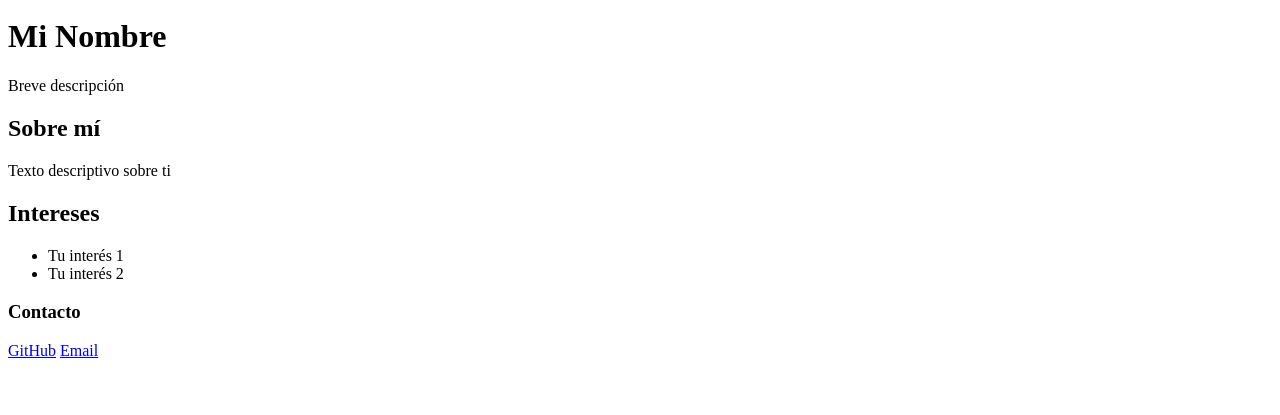
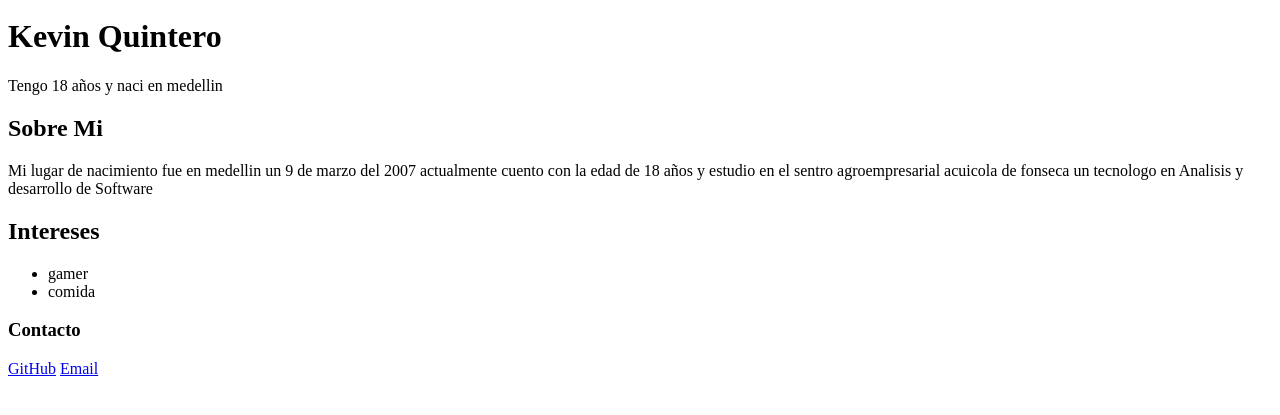
Before and after one commit to 2007-ghost/proyecto_individual, a plain HTML site: page index.html in a window 1280 px wide. Shown: the part 29-444 px from the top of the page. Drawn offline with Linux system fonts and the light colour scheme.

Commit message:
Refactor: reorganizacion de la estructura HTML

```diff
--- a/index.html
+++ b/index.html
@@ -9,21 +9,20 @@
 <body>
     <header class="profile-header">
         <img src="foto-perfil.jpg" alt="Foto de perfil" class="profile-pic">
-        <h1>Mi Nombre</h1>
-        <p>Breve descripción</p>
+        <h1>Kevin Quintero</h1>
+        <p>Tengo 18 años y naci en medellin</p>
     </header>
 
     <main class="profile-content">
         <section>
-            <h2><i class="fas fa-user"></i> Sobre mí</h2>
-            <p>Texto descriptivo sobre ti</p>
+            <h2><i class="fas fa-user"></i>Sobre Mi</h2>
+            <p>Mi lugar de nacimiento fue en medellin un 9 de marzo del 2007 actualmente cuento con la edad de 18 años y estudio en el sentro agroempresarial acuicola de fonseca un tecnologo en Analisis y desarrollo de Software</p>
         </section>
-
         <section>
             <h2><i class="fas fa-heart"></i> Intereses</h2>
             <ul>
-                <li>Tu interés 1</li>
-                <li>Tu interés 2</li>
+                <li>gamer</li>
+                <li>comida</li>
             </ul>
         </section>
     </main>
```
